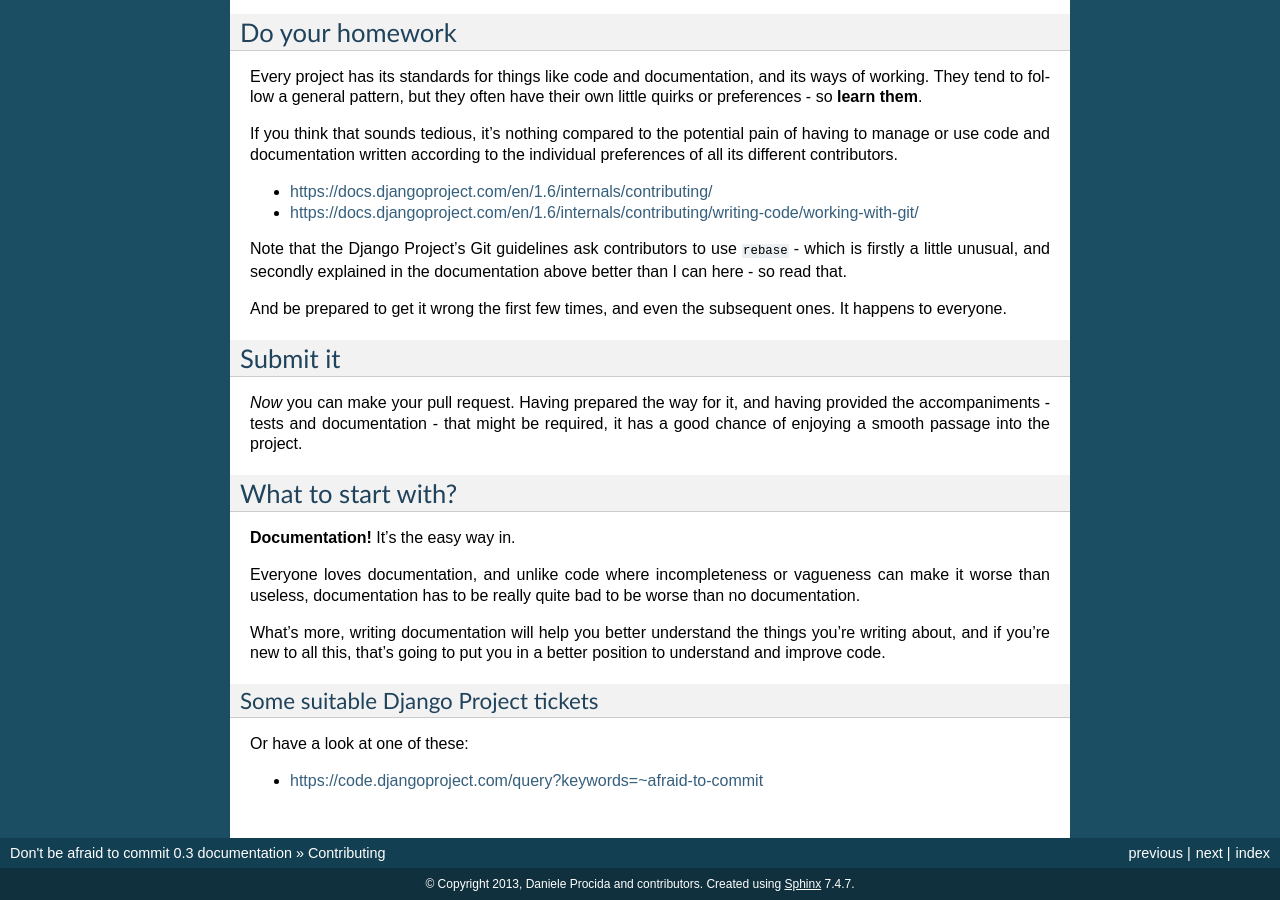
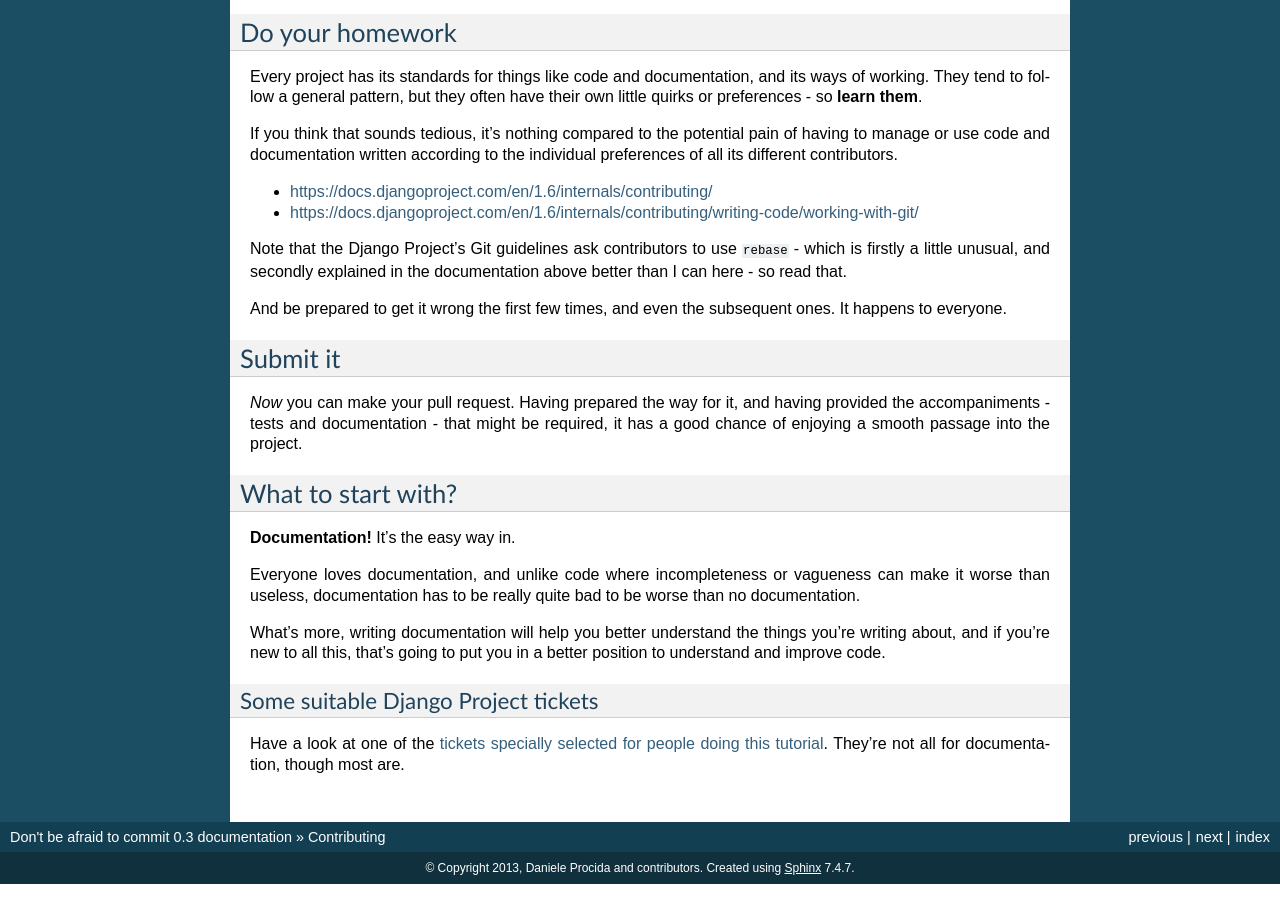
Before and after one commit to evildmp/afraid-to-commit, a Sphinx documentation site: the page built from docs/contributing.rst, in a window 1280 px wide and 900 px high, scrolled down 694 px. Built offline with Sphinx 7.4.7, drawn with Linux system fonts in a browser that asks for light colours.

Commit message:
Changed URL of afraid-to-commit tickets

```diff
--- a/docs/contributing.rst
+++ b/docs/contributing.rst
@@ -83,6 +83,8 @@ in a better position to understand and improve code.
 Some suitable Django Project tickets
 -------------------------------------
 
-Or have a look at one of these:
-
-*	https://code.djangoproject.com/query?keywords=~afraid-to-commit
+Have a look at one of the `tickets specially selected for people doing this
+tutorial
+<https://code.djangoproject.com/query?keywords=~afraid-to-commit&groupdesc=1&g
+roup=status&col=id&col=summary&col=keywords&col=owner&col=type&col=status&orde
+r=priority>`_. They're not all for documentation, though most are.
```
